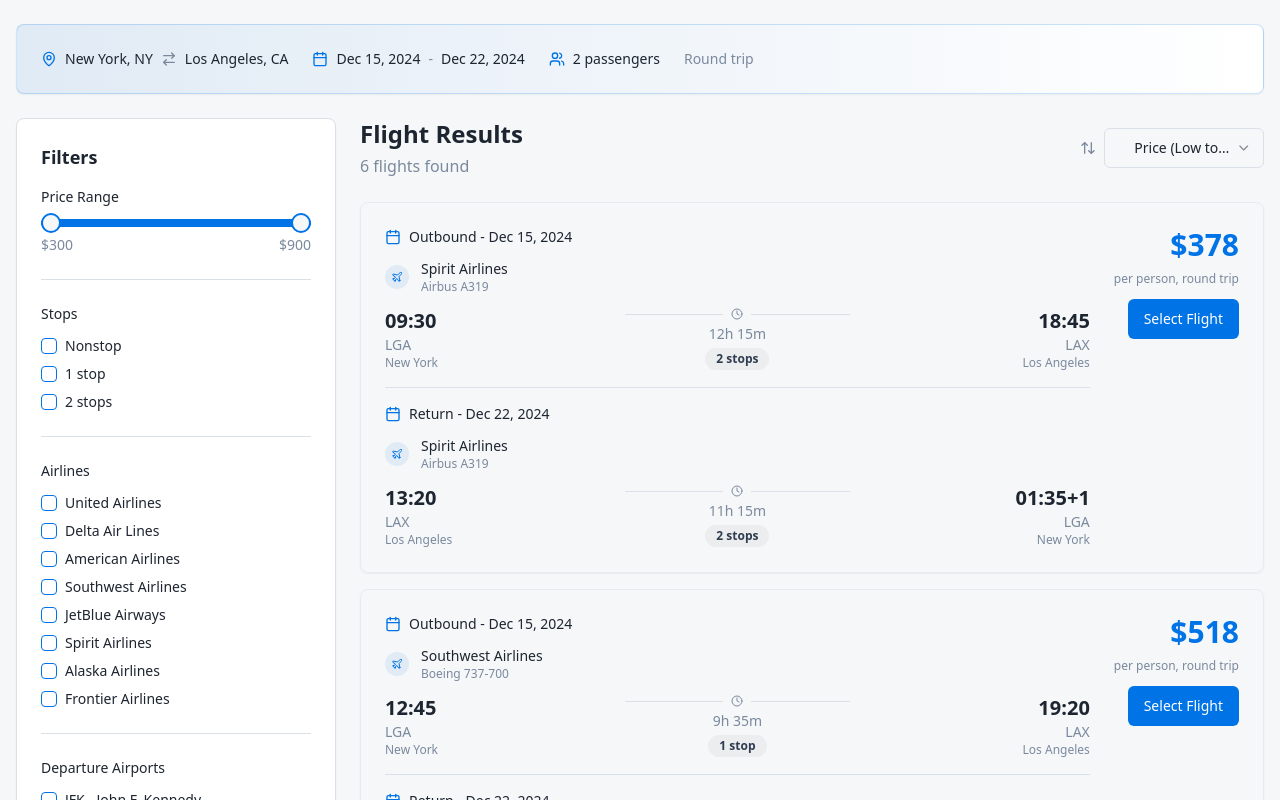
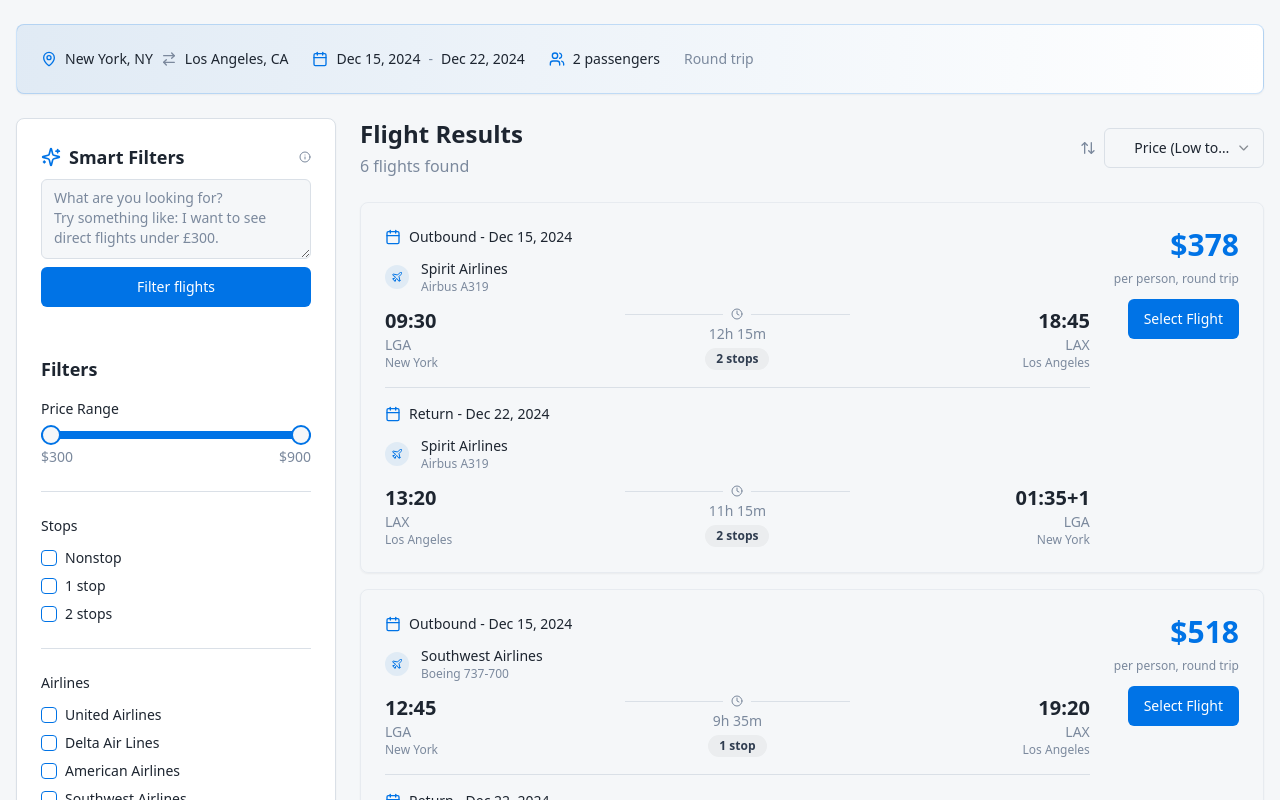
Before and after one commit to andreban/flyby-results-explorer, a React (Vite) app: page /#/ in a window 1280 px wide. Shown: the top 800 px of the page. Built offline with nearby package versions, Linux system fonts and the light colour scheme.

Commit message:
Add UI for Smart Filtering
- Adds UI on the application for smart filtering.

```diff
--- a/src/components/FilterSidebar.tsx
+++ b/src/components/FilterSidebar.tsx
@@ -6,6 +6,7 @@ import { Slider } from "@/components/ui/slider";
 import { Separator } from "@/components/ui/separator";
 import { Badge } from "@/components/ui/badge";
 import { X } from "lucide-react";
+import { SmartFilters } from "./SmartFilters";
 
 export interface FilterState {
   priceRange: [number, number];
@@ -79,7 +80,11 @@ export const FilterSidebar = ({
     filters.priceRange[1] !== priceRange[1];
 
   return (
-    <Card className="p-6">
+    <Card>
+      <div className="p-6">
+        <SmartFilters />
+      </div>
+      <div className="p-6 pt-0">
         <div className="flex items-center justify-between mb-4">
           <h3 className="text-lg font-semibold">Filters</h3>
           {hasActiveFilters && (
@@ -223,6 +228,7 @@ export const FilterSidebar = ({
           </div>
         </>
       )}
+      </div>
     </Card>
   );
 };
--- /dev/null
+++ b/src/components/SmartFilters.tsx
@@ -0,0 +1,26 @@
+import * as React from "react";
+import { Textarea } from "@/components/ui/textarea";
+import { Button } from "@/components/ui/button";
+import { Sparkles, Info } from "lucide-react";
+
+export const SmartFilters = () => {
+  return (
+    <div className="mb-6">
+      <div className="flex items-center justify-between mb-2">
+        <div className="flex items-center gap-2">
+          <Sparkles className="w-5 h-5 text-primary" />
+          <h3 className="text-lg font-semibold">Smart Filters</h3>
+        </div>
+        <div className="flex items-center gap-1 text-xs text-muted-foreground">
+          <Info className="w-3 h-3" />
+        </div>
+      </div>
+      <Textarea
+        placeholder="What are you looking for?
+Try something like: I want to see direct flights under £300."
+        className="mb-2"
+      />
+      <Button className="w-full">Filter flights</Button>
+    </div>
+  );
+};
```
Also changed, not shown: memory-bank/activeContext.md (+6 -10 lines), memory-bank/progress.md (+1 -0 lines), memory-bank/projectbrief.md (+2 -0 lines). Lines whose indentation alone changed are shown as unchanged.
